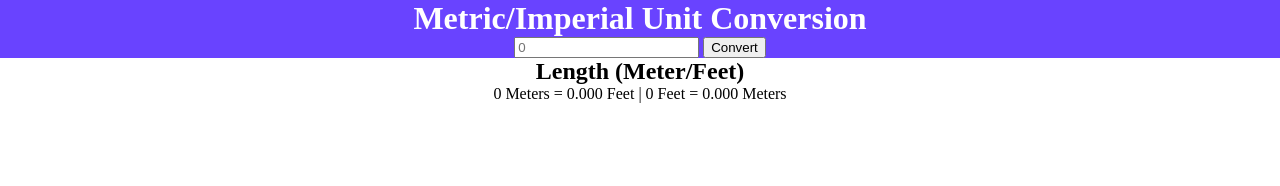
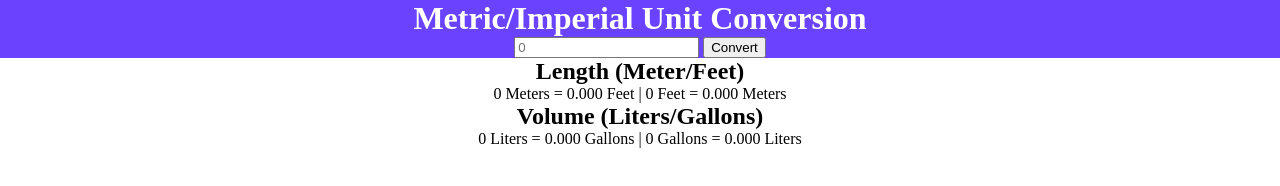
Before and after one commit to zachwo0/unitConverter, a plain HTML site: page index.html in a window 1280 px wide. Drawn offline with Linux system fonts and the light colour scheme.

Commit message:
Update index.html to include volume section

```diff
--- a/index.html
+++ b/index.html
@@ -16,6 +16,11 @@
       <section>
         <h2>Length (Meter/Feet)</h2>
         <p id="length-el">0 Meters = 0.000 Feet | 0 Feet = 0.000 Meters</p>
+      </section>
+      <section>
+        <h2>Volume (Liters/Gallons)</h2>
+        <p id="volume-el">0 Liters = 0.000 Gallons | 0 Gallons = 0.000 Liters</p>
+      </section>
     </main>
     <script src="./index.js"></script>
   </body>
```
